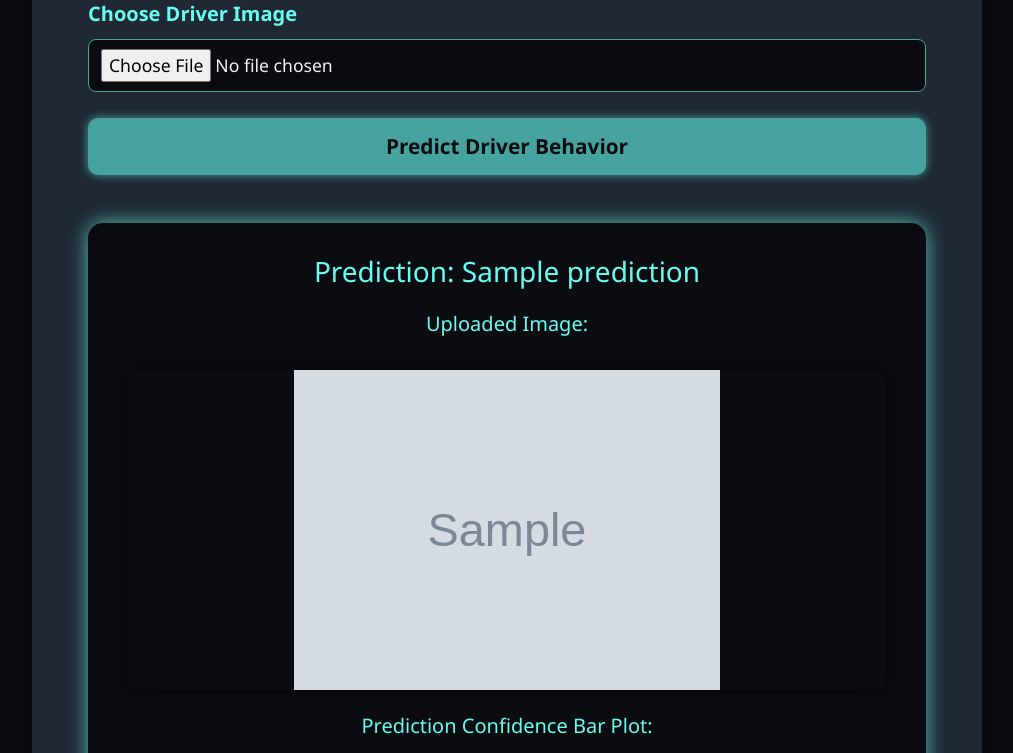
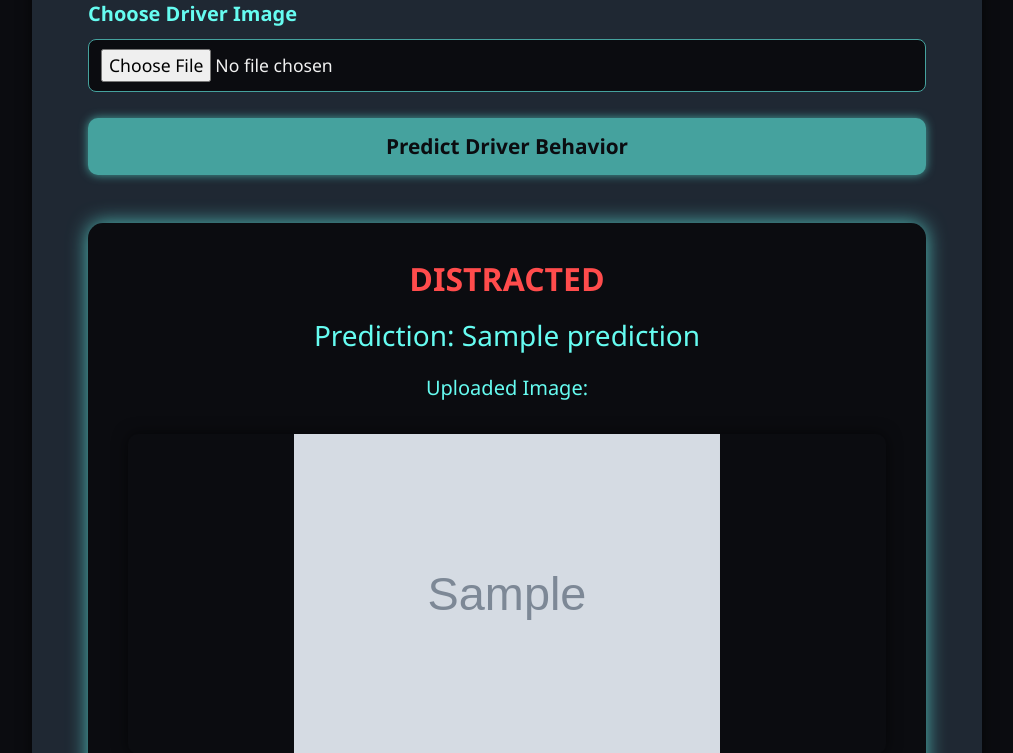
Before and after one commit to hitha-cse513/DistractedDriverDetection, a Flask app: template templates/upload.html in a window 1280 px wide. Shown: the part 178-931 px from the top of the page, without its empty margins (133-1146 px from the left). Run offline with Flask 3, Linux system fonts and the light colour scheme; the template is opened without the code that fills it: most values are stand-ins (such as "Sample title", 1, 10 or a date in 2020); grey boxes marked "Sample" are stand-in pictures; parts of the project's set-up code (start-up, migrations or seed data) failed here and were passed over.

Commit message:
Update upload.html

```diff
--- a/templates/upload.html
+++ b/templates/upload.html
@@ -279,7 +279,17 @@
 
     {% if prediction %}
   <section class="prediction-box" aria-live="polite">
+    {% if prediction|lower|trim == 'safe driving' %}
+      <div style="font-size: 2rem; font-weight: 800; color: #00ff99; margin-bottom: 1rem;">
+        NOT DISTRACTED
+      </div>
+    {% else %}
+      <div style="font-size: 2rem; font-weight: 800; color: #ff4c4c; margin-bottom: 1rem;">
+        DISTRACTED
+      </div>
+    {% endif %}
     <h3>Prediction: {{ prediction }}</h3>
+
 
     {% if img_path %}
       <div>
@@ -296,6 +306,7 @@
     {% endif %}
   </section>
 {% endif %}
+
   </main>
 
   <!-- Bootstrap JS -->
```
Lines whose indentation alone changed are shown as unchanged.
